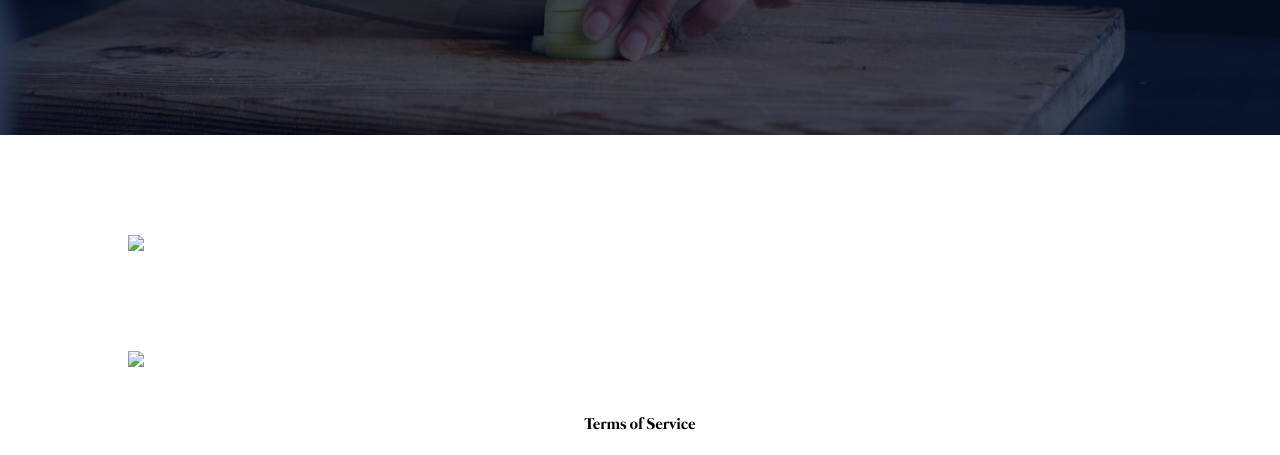
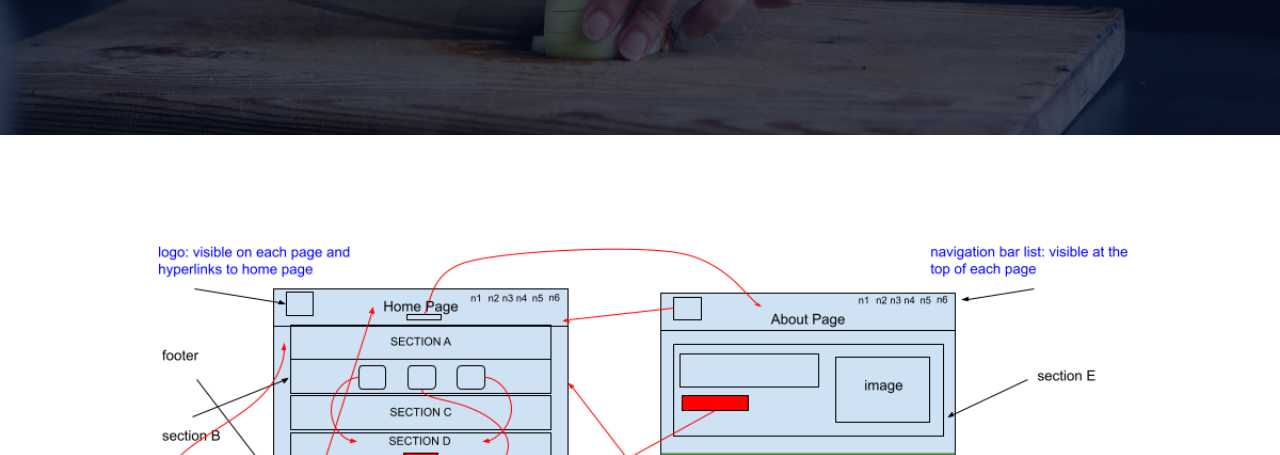
Before and after one commit to annabellez06/website, a plain HTML site: page storyboard.html in a window 1280 px wide. Shown: the part 265-720 px from the top of the page. Drawn offline with Linux system fonts and the light colour scheme; the site is published under a folder, as on GitHub Pages, so addresses that start at the root find nothing; files whose address does not match are found by name.

Commit message:
storyboard

```diff
--- a/storyboard.html
+++ b/storyboard.html
@@ -31,8 +31,8 @@
     <!-------- Storyboard Content ------>
 
     <section class="storyboard">
-        <img src="/images/storyboard.png">
-        <img src="/images/togglestoryboard.png">
+        <img src="images/storyboard.png">
+        <img src="images/togglestoryboard.png">
     </section>
 
     <!------- Footer ------>
```
